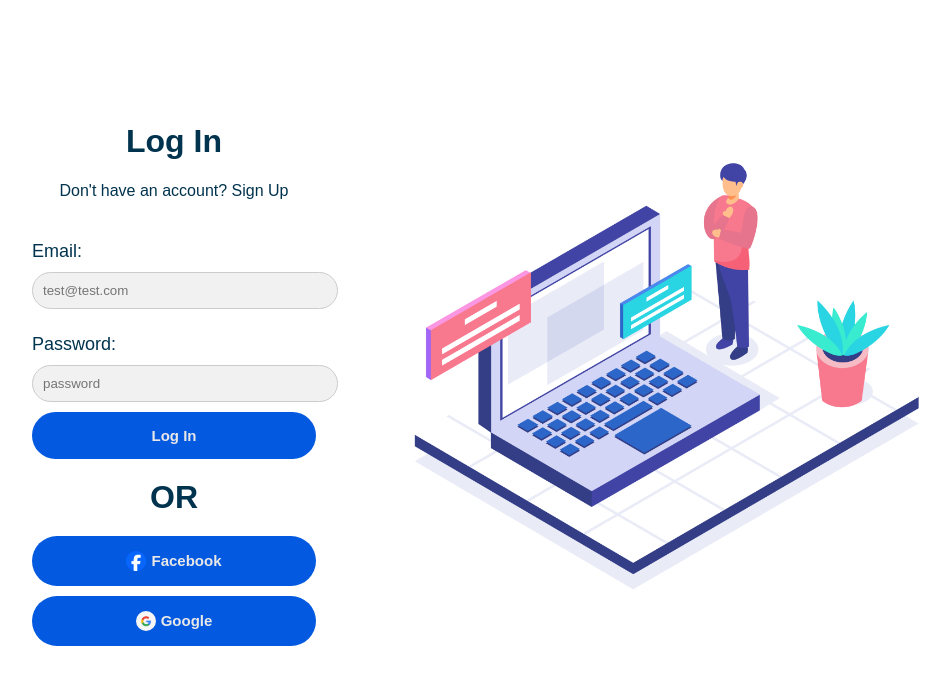
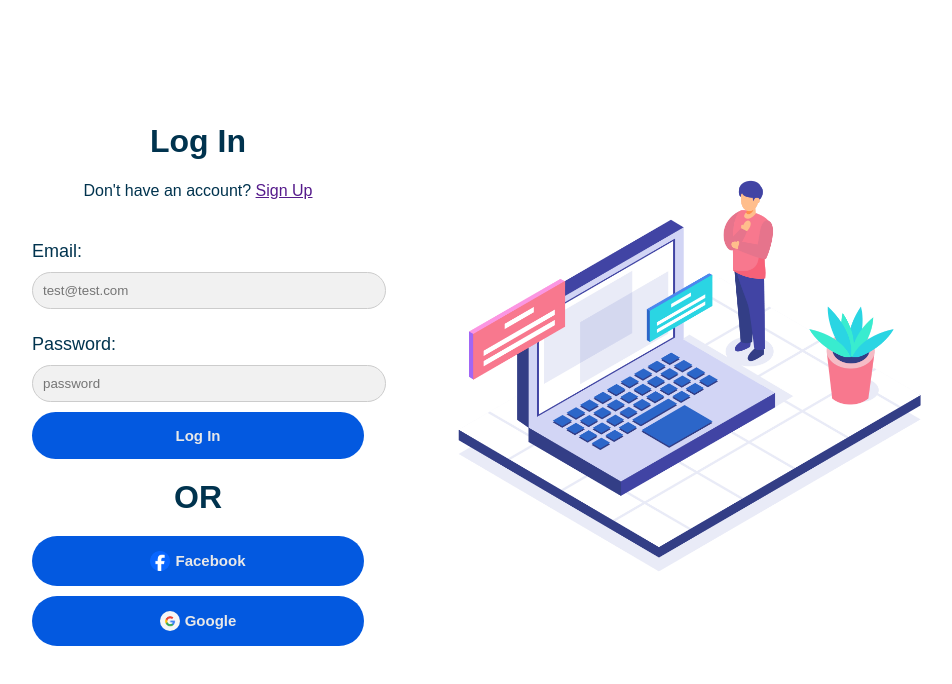
Before and after one commit to MrNewbie-KH/GP-frontend, a React (Vite) app: page / in a window 1280 px wide. Shown: the top 684 px of the page, without its empty margins (178-1130 px from the left). Built offline with nearby package versions, Linux system fonts and the light colour scheme.

Commit message:
login style

```diff
--- a/src/components/LogIn/Button.module.css
+++ b/src/components/LogIn/Button.module.css
@@ -9,7 +9,6 @@
   background-color: var(--secondary-dark);
   border-radius: 100px;
   cursor: pointer;
-  transition: background-color 0.3s ease;
   margin-top: 10px;
   width: 100%;
   display: flex;
@@ -20,6 +19,7 @@
 }
 .btn:hover {
   background-color: #7923dc;
+  transition: background-color 0.3s ease;
 }
 .google:hover {
   background-color: red;
--- a/src/components/LogIn/LogInCard.jsx
+++ b/src/components/LogIn/LogInCard.jsx
@@ -8,7 +8,9 @@ function LogInCard() {
   return (
     <div className={style.card}>
       <h1>Log In</h1>
-      <p>Don't have an account? Sign Up</p>
+      <p>
+        Don't have an account? <a href="">Sign Up</a>
+      </p>
       <LogInForm />
       <h1 className={style.separator}>OR</h1>
       <Button variant="facebook">
--- a/src/components/LogIn/LogInForm.jsx
+++ b/src/components/LogIn/LogInForm.jsx
@@ -29,6 +29,7 @@ function LogInForm() {
         <input
           type="email"
           name="email"
+          className={style.test}
           placeholder="test@test.com"
           value={formData.email}
           onChange={handleChange}
@@ -40,6 +41,7 @@ function LogInForm() {
         <input
           type="password"
           name="password"
+          className={style.test}
           placeholder="password"
           value={formData.password}
           onChange={handleChange}
@@ -52,5 +54,3 @@ function LogInForm() {
 }
 
 export default LogInForm;
-
-// 1- provide field email, f-name, l-name ,password, phone! , birthday! , photo!
--- a/src/components/LogIn/LogInForm.module.css
+++ b/src/components/LogIn/LogInForm.module.css
@@ -3,11 +3,10 @@
   flex-direction: column;
   align-items: flex-start;
   justify-content: center;
-  border-radius: 5px;
 }
 input {
+  padding: 15px;
   border-radius: 100px; /* Adjust the value to control the roundness of the ellipse */
-  padding: 65px;
   border: 1px solid #ccc;
   width: 100%;
   background-color: #f1f1f1;
--- a/src/components/LogIn/LogInImage.module.css
+++ b/src/components/LogIn/LogInImage.module.css
@@ -1,3 +1,3 @@
 .image {
-  width: 60%;
+  width: 55%;
 }
```
